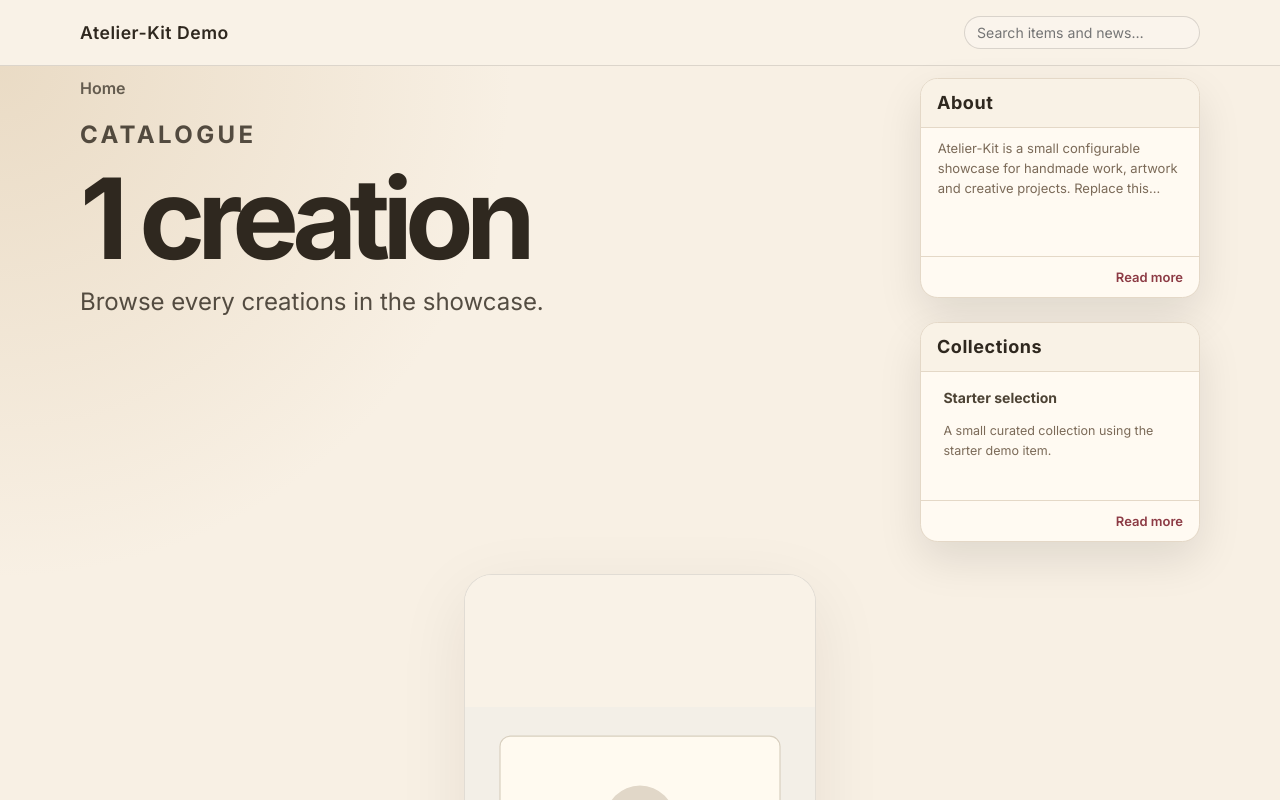
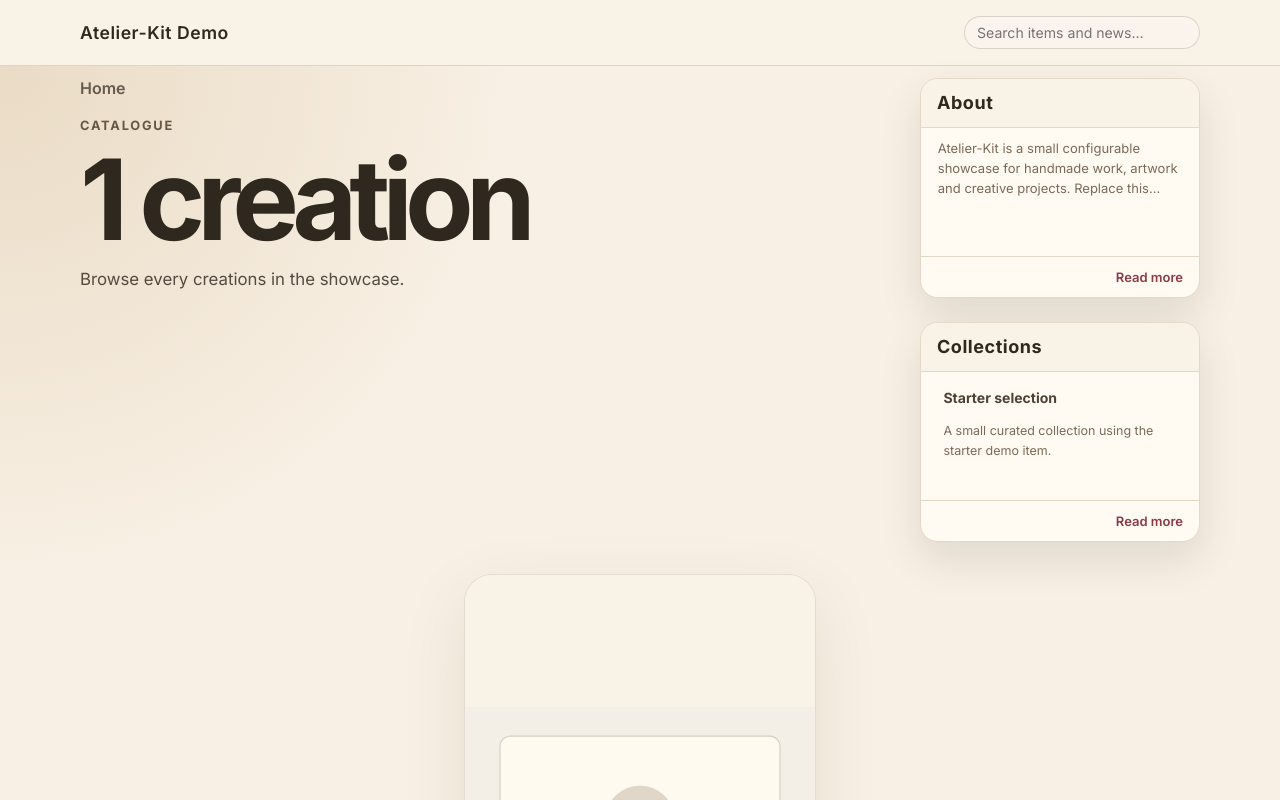
Before and after one commit to gcomneno/atelier-kit, a SvelteKit app: page /catalog in a window 1280 px wide. Shown: the top 800 px of the page. Built offline with nearby package versions, Linux system fonts and the light colour scheme.

Commit message:
fix: refine catalog intro typography (#358)

```diff
--- a/src/routes/catalog/+page.svelte
+++ b/src/routes/catalog/+page.svelte
@@ -51,7 +51,7 @@
             {/if}
           </h1>
           {#each splitEditorialParagraphs(catalogIntro) as paragraph}
-            <EditorialText tag="p" value={paragraph} />
+            <EditorialText tag="p" class="catalog-intro" value={paragraph} />
           {/each}
         </header>
       </div>
@@ -151,7 +151,17 @@
     letter-spacing: -0.07em;
   }
 
-  header :global(p),
+  :global(.catalog-intro) {
+    max-width: 42rem;
+    margin: 0;
+    color: color-mix(in srgb, var(--site-text-color, #2f281f) 82%, transparent);
+    font-size: clamp(0.95rem, 1.8vw, 1.05rem);
+    line-height: 1.65;
+    text-align: justify;
+    hyphens: auto;
+    white-space: pre-line;
+  }
+
   .empty {
     max-width: 42rem;
     margin: 0;
```
Also changed, not shown: 1 other file (tests, documents, lock files or other folders).
